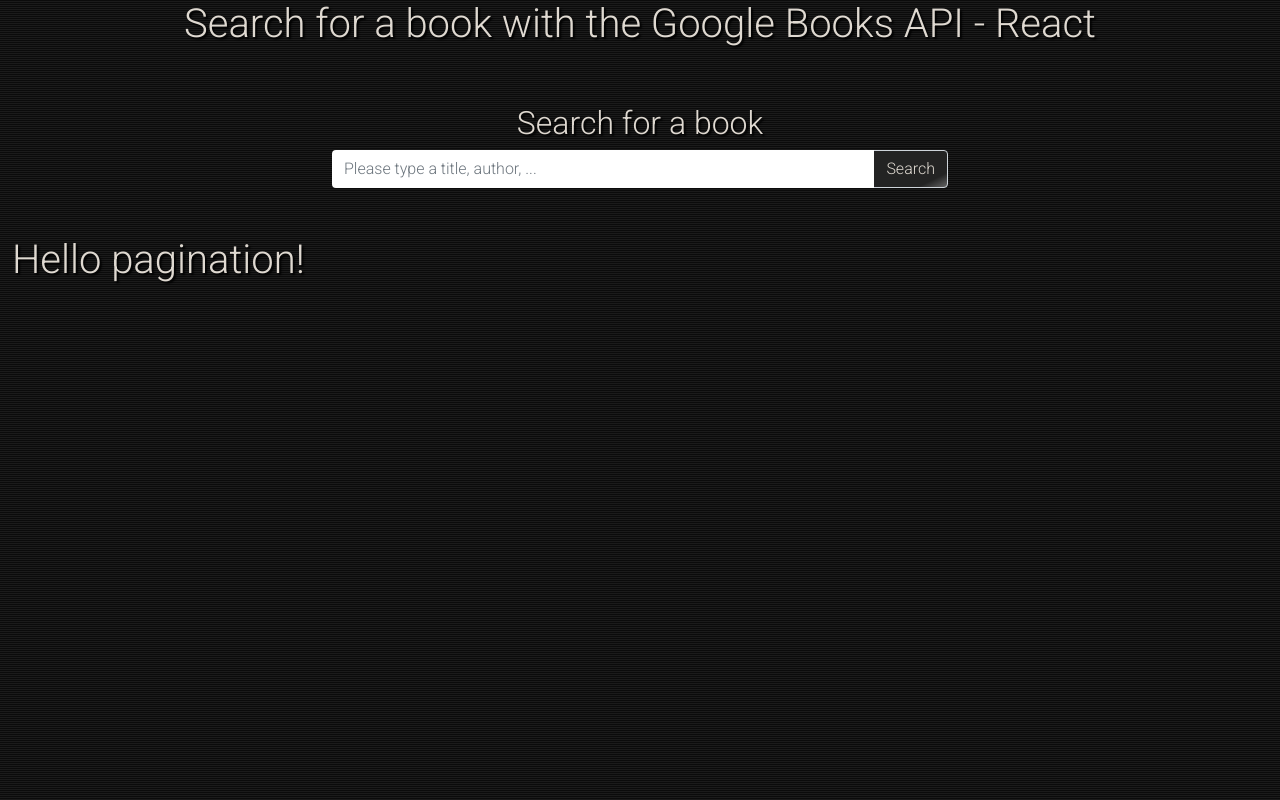
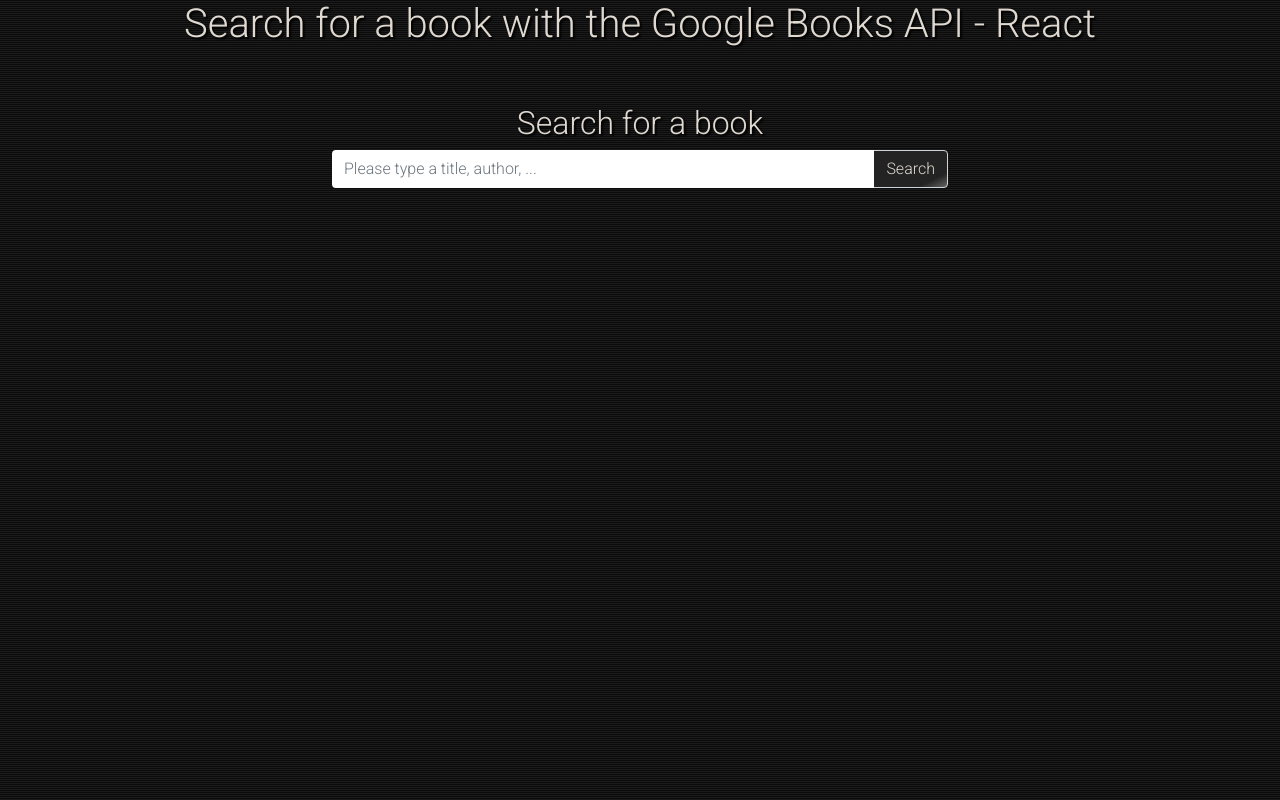
Before and after one commit to thierryDev62/google-books-react, a React (Create React App) app: page / in a window 1280 px wide. Built offline with nearby package versions, Linux system fonts and the light colour scheme.

Commit message:
[update] update active pagination

```diff
--- a/package.json
+++ b/package.json
@@ -12,6 +12,7 @@
     "moment": "^2.29.1",
     "react": "^17.0.1",
     "react-dom": "^17.0.1",
+    "react-paginate": "^7.1.0",
     "react-scripts": "4.0.2",
     "web-vitals": "^1.0.1"
   },
--- a/src/App.js
+++ b/src/App.js
@@ -8,14 +8,20 @@
     const [resultSearch, setResultSearch] = useState([]);
     const [spinnerActive, setSpinnerActive] = useState(false);
 
+    const [offset, setOffset] = useState(0);
+    const [perPage] = useState(10);
+    const [pageCount, setPageCount] = useState(0);
+
     const handleClickSearch = () => {
         if (searchValue !== '') {
             setSpinnerActive(true);
             axios
                 .get(`https://www.googleapis.com/books/v1/volumes?q=${searchValue}&maxResults=40`)
                 .then((response) => {
-                    setResultSearch(response.data.items);
+                    const data = response.data.items;
+                    setResultSearch(data);
                     setSpinnerActive(false);
+                    setPageCount(Math.ceil(data.length / perPage))
                 })
                 .catch(() => {
                     console.log("Oops, request failed! Please try later...");
@@ -40,7 +46,15 @@
                 handleClickSearch={handleClickSearch}
             />
             <ResultTable
-                resultSearch={resultSearch} spinnerActive={spinnerActive} />
+                resultSearch={resultSearch}
+                spinnerActive={spinnerActive}
+                offset={offset}
+                setOffset={setOffset}
+                perPage={perPage}
+                pageCount={pageCount}
+                setPageCount={setPageCount}
+
+            />
         </div>
     );
 }
--- a/src/components/Pagination.js
+++ b/src/components/Pagination.js
@@ -1,9 +1,30 @@
 import React from 'react';
-const Pagination = () => {
+import ReactPaginate from 'react-paginate';
+const Pagination = ({pageCount, perPage, setOffset}) => {
+
+    const handlePageClick = (e) => {
+        const selectedPage = e.selected;
+        console.log(selectedPage)
+        setOffset(selectedPage * perPage);
+    };
 
     return (
         <div>
-            <h1>Hello pagination!</h1>
+            <ReactPaginate
+                previousLinkClassName={"page-link"}
+                previousLabel={"préc"}
+                nextLinkClassName={"page-link"}
+                nextLabel={"suiv"}
+                breakLabel={"..."}
+                breakClassName={"page-link"}
+                pageCount={pageCount}
+                marginPagesDisplayed={2}
+                pageRangeDisplayed={5}
+                onPageChange={handlePageClick}
+                containerClassName={"pagination justify-content-center mt-5"}
+                pageClassName={"page-item"}
+                pageLinkClassName={"page-link"}
+                activeClassName={"active"} />
         </div>
     );
 };
--- a/src/components/ResultTable.js
+++ b/src/components/ResultTable.js
@@ -4,7 +4,9 @@
 import Pagination from "./Pagination";
 import Spinner from "./Spinner";
 
-const ResultTable = ({resultSearch, spinnerActive={spinnerActive}}) => {
+const ResultTable = ({resultSearch, spinnerActive, perPage, pageCount, offset, setOffset}) => {
+
+    const slice = resultSearch.slice(offset, offset + perPage);
 
     return (
         <>
@@ -16,7 +18,6 @@
             {resultSearch ?
                 resultSearch.length !== 0 &&
                 <div className="row mt-5">
-
                     <table className="table table-responsive table-success table-striped">
                         <thead>
                         <tr className="text-center" style={{verticalAlign: 'middle'}}>
@@ -33,7 +34,7 @@
                         </tr>
                         </thead>
                         <tbody>
-                        {resultSearch.map(book => (
+                        {slice.map(book => (
                             <tr key={book.id}>
                                 <td>{book.volumeInfo.title && book.volumeInfo.title.length > 200 ? book.volumeInfo.title.substr(0, 200) + ' (...)' : book.volumeInfo.title}</td>
                                 <td>{book.volumeInfo.description && book.volumeInfo.description.length > 200 ? book.volumeInfo.description.substr(0, 200) + ' (...)' : book.volumeInfo.description}</td>
@@ -80,8 +81,14 @@
                         </div>
                     </div>
                 </div>}
-            <div className="row">
-                <Pagination />
+            <div className="row my-3">
+                {
+                    slice.length !== 0 && <Pagination
+                        pageCount={pageCount}
+                        perPage={perPage}
+                        setOffset={setOffset}
+                    />
+                }
             </div>
         </>
     );
```
Also changed, not shown: 1 other file (tests, documents, lock files or other folders).
